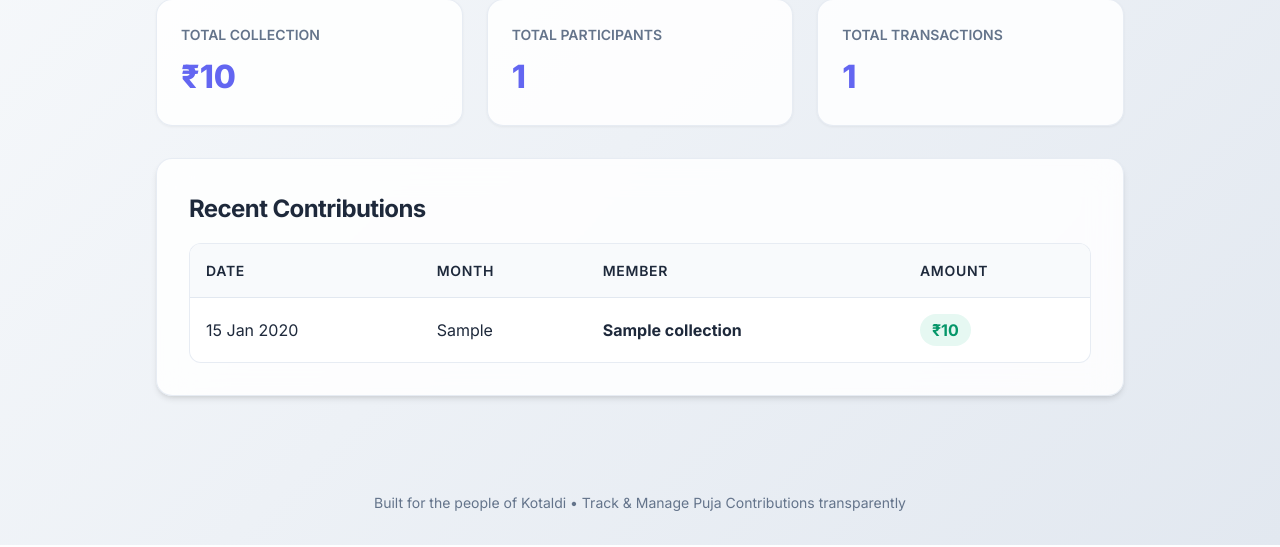
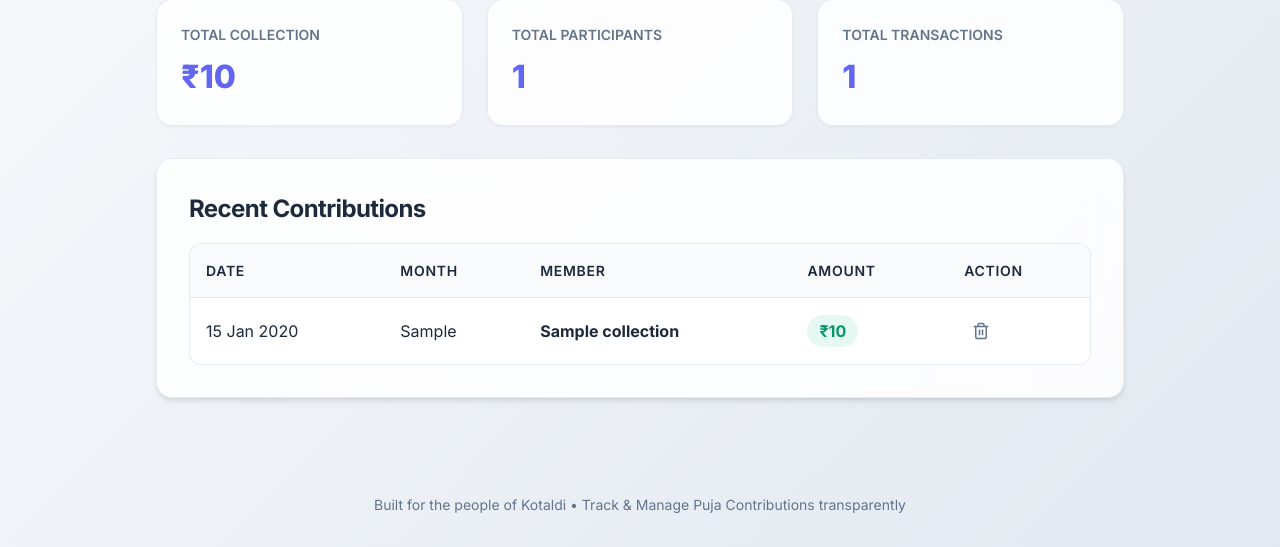
Before and after one commit to aniruddhamk/kotaldi_puja_app, a FastAPI app: page / in a window 1280 px wide. Shown: the part 290-837 px from the top of the page. Run offline with FastAPI, Linux system fonts and the light colour scheme; tables that the repository leaves empty hold one stand-in row (values such as "Sample post").

Commit message:
Add delete collection feature

```diff
--- a/main.py
+++ b/main.py
@@ -95,3 +95,16 @@ async def view_individual(request: Request, member_name: str = "", db: Session =
             "total": total
         }
     )
+
+@app.post("/delete/{collection_id}")
+async def delete_collection(collection_id: int, request: Request, db: Session = Depends(get_db)):
+    record = db.query(models.Collection).filter(models.Collection.id == collection_id).first()
+    if record:
+        db.delete(record)
+        db.commit()
+
+    # Redirect back to the page the user came from
+    referer = request.headers.get("referer")
+    if referer:
+        return RedirectResponse(url=referer, status_code=303)
+    return RedirectResponse(url="/", status_code=303)
--- a/static/style.css
+++ b/static/style.css
@@ -191,6 +191,36 @@ input:focus {
     background: #f1f5f9;
 }
 
+.btn-danger {
+    background: #ef4444;
+    color: white;
+    padding: 0.5rem 1rem;
+    font-size: 0.875rem;
+}
+
+.btn-danger:hover {
+    background: #dc2626;
+    transform: translateY(-1px);
+}
+
+.btn-icon {
+    display: inline-flex;
+    align-items: center;
+    justify-content: center;
+    padding: 0.5rem;
+    border-radius: 0.5rem;
+    border: none;
+    cursor: pointer;
+    transition: var(--transition);
+    background: transparent;
+    color: var(--text-muted);
+}
+
+.btn-icon:hover {
+    background: rgba(239, 68, 68, 0.1);
+    color: #ef4444;
+}
+
 /* Tables */
 .table-container {
     overflow-x: auto;
--- a/templates/index.html
+++ b/templates/index.html
@@ -34,6 +34,7 @@
                     <th>Month</th>
                     <th>Member</th>
                     <th>Amount</th>
+                    <th>Action</th>
                 </tr>
             </thead>
             <tbody>
@@ -43,6 +44,13 @@
                     <td>{{ r.month }}</td>
                     <td><b>{{ r.member_name }}</b></td>
                     <td><span class="amount-badge">₹{{ r.amount }}</span></td>
+                    <td>
+                        <form method="POST" action="/delete/{{ r.id }}" onsubmit="return confirm('Are you sure you want to delete this entry?');" style="margin: 0;">
+                            <button type="submit" class="btn-icon" title="Delete">
+                                <i data-lucide="trash-2" style="width: 18px; height: 18px;"></i>
+                            </button>
+                        </form>
+                    </td>
                 </tr>
                 {% endfor %}
             </tbody>
```
Also changed, not shown: templates/view_individual.html (+8 -0 lines), templates/view_monthly.html (+8 -0 lines).
